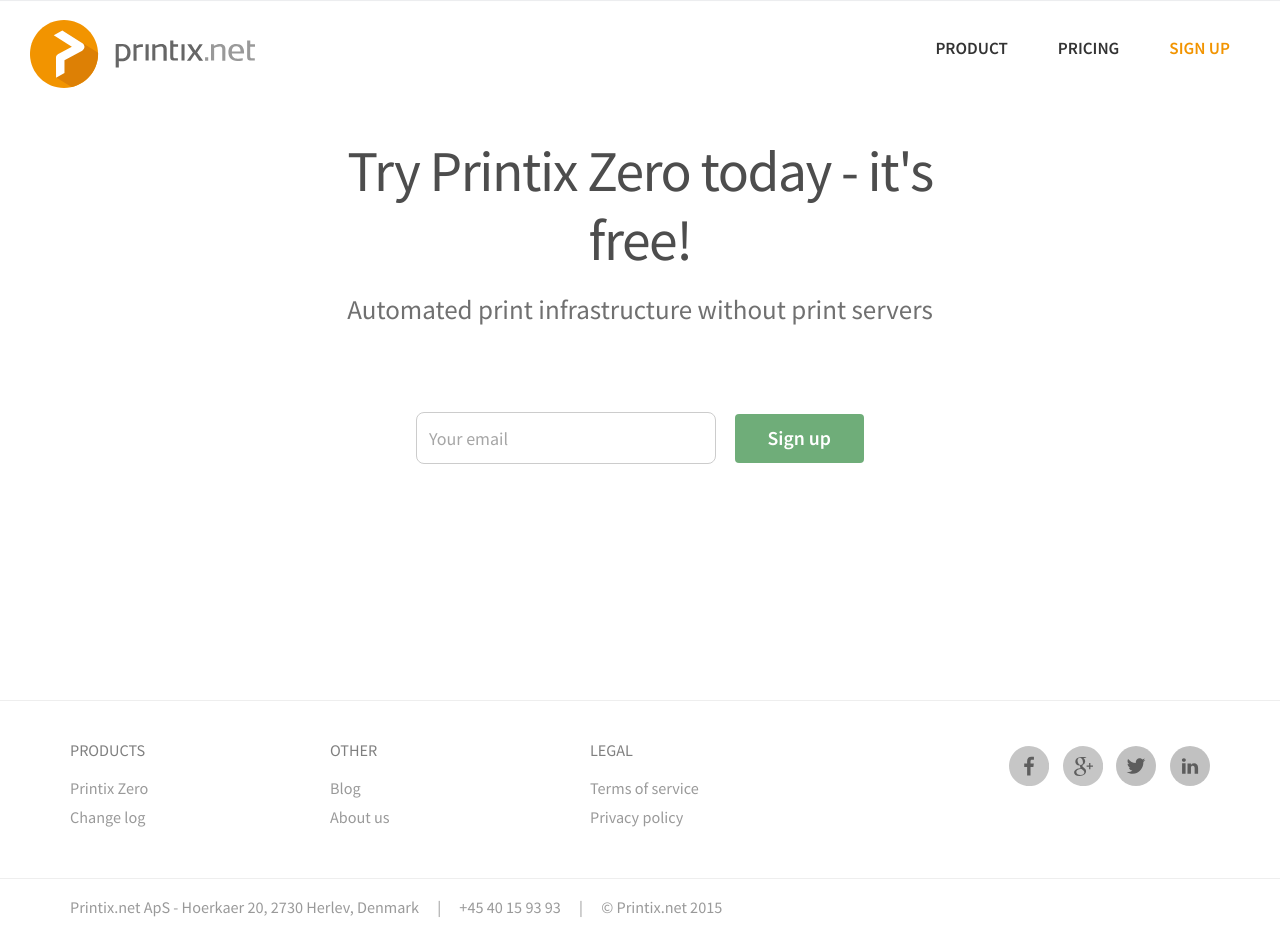
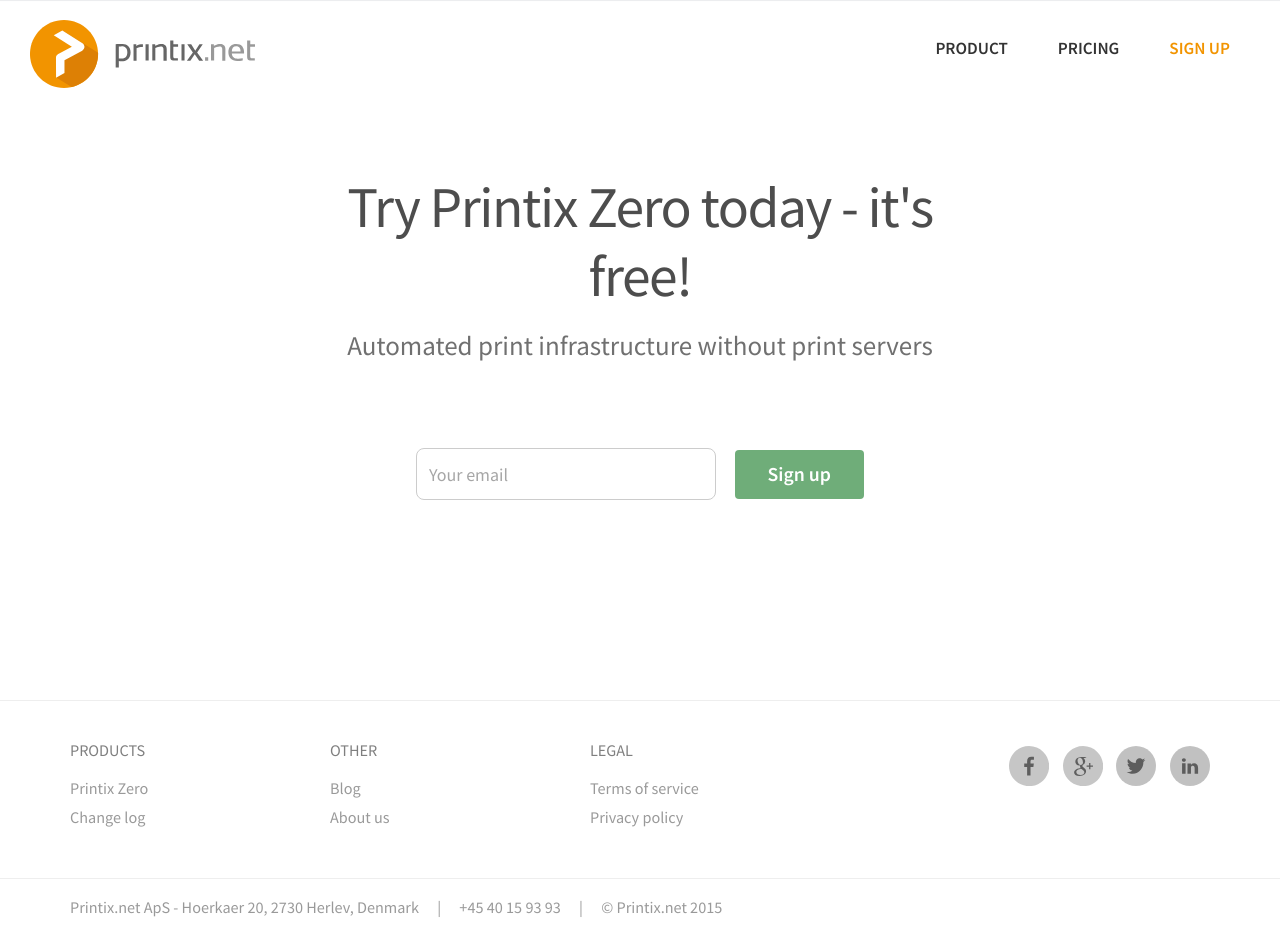
Before and after one commit to aakjaer/printix, a Jekyll site: the page built from zero/sign-up/index.html, in a window 1280 px wide and 939 px high. Built offline with Jekyll 4.4.1, drawn with Linux system fonts in a browser that asks for light colours; Markdown is read by kramdown in place of the engine named in the settings.

Commit message:
Moving signup page down a bit

```diff
--- a/zero/sign-up/index.html
+++ b/zero/sign-up/index.html
@@ -3,7 +3,7 @@
 bodyclass: page-sign-up
 ---
 
-<div class="section section-sign-up">
+<div class="section section-intro section-sign-up">
 	<div class="section-content">
 		<h1 class="hero-heading editable">Try Printix Zero today - it's free!</h1>
 		<p class="lead editable">Automated print infrastructure without print servers</p>
```
